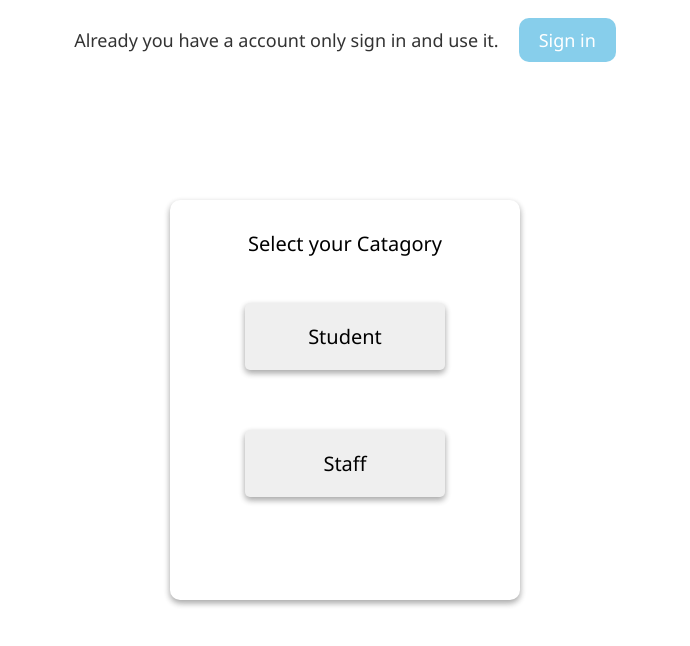
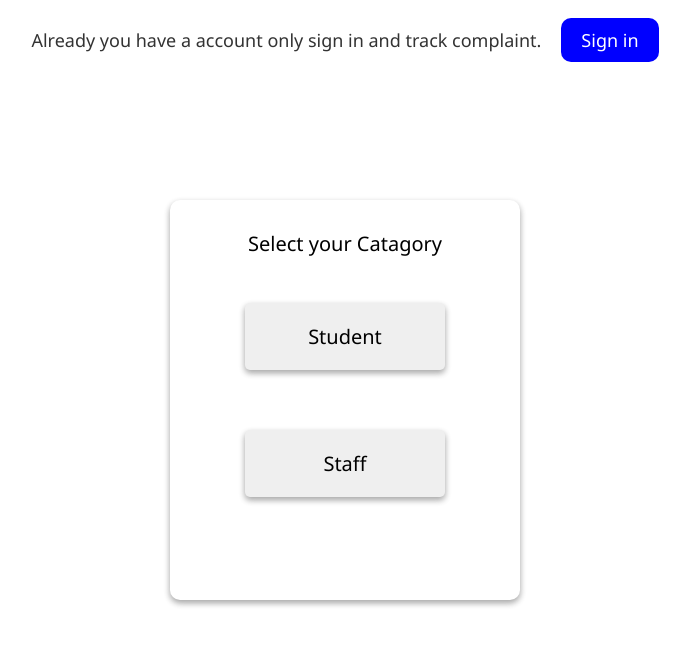
Before and after one commit to pratikrrajput2006-ship-it/complaint-management-system, a plain HTML site: page HTML/typeuser.html in a window 1280 px wide. Shown: the whole page, without its empty margins (295-985 px from the left). Drawn offline with Linux system fonts and the light colour scheme.

Commit message:
Add feature

```diff
--- a/HTML/typeuser.html
+++ b/HTML/typeuser.html
@@ -41,7 +41,7 @@
   text-decoration: none;
   padding:10px 20px;
   border-radius: 10px;
-  background-color: skyblue;
+  background-color:blue;
   color: #fff;
   margin-left: 20px;
   font-size: 18px;
@@ -92,7 +92,7 @@
   </head>
   <body>
     <div id="one">
-      <p>Already you have a account only sign in and use it.<a href="/HTML/login.HTML">Sign in</a></p>
+      <p>Already you have a account only sign in and track complaint.<a href="/HTML/login.HTML">Sign in</a></p>
 
     </div>
     <div id="two">
```
